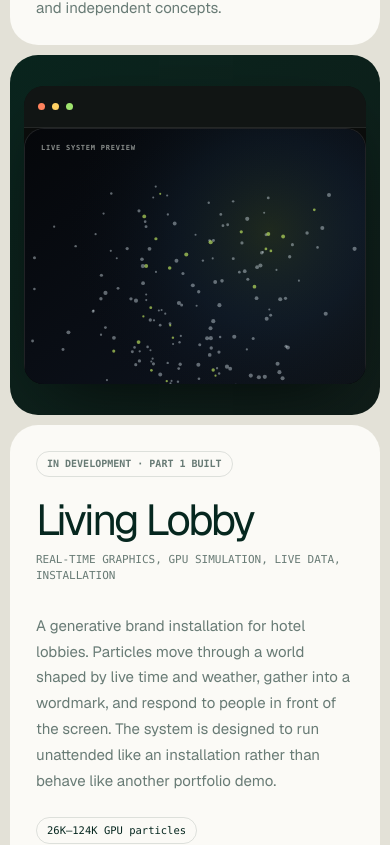
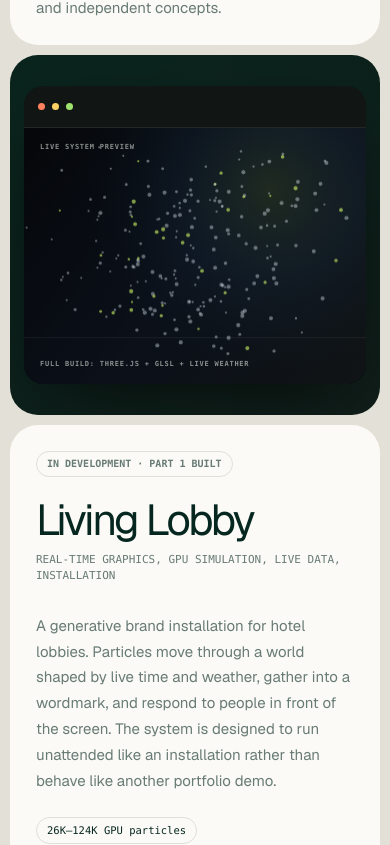
Before and after one commit to devon-gif/portfolio, a Next.js app: page /devon in a window 390 px wide. Shown: the part 1179-2024 px from the top of the page. Built offline with nearby package versions, Linux system fonts and the light colour scheme; no server answers.

Commit message:
Polish embedded AI and Living Lobby panels

```diff
--- a/app/devon/opus.module.css
+++ b/app/devon/opus.module.css
@@ -163,3 +163,18 @@
   .media{padding:14px;min-height:360px}.projectCopy{padding:26px}.browserShot{aspect-ratio:4/3}
   .studio{padding:28px}.mosaic{min-height:360px}.links{grid-template-columns:1fr}
 }
+
+:global(.opusLobby .db-lobby-preview){
+  min-height:100%;
+  height:100%;
+  border:0;
+  border-radius:0;
+}
+:global(.opusAI .db-ai){
+  min-height:650px;
+  box-shadow:none;
+  border-color:rgba(241,239,231,.16);
+}
+@media(max-width:760px){
+  :global(.opusAI .db-ai){min-height:0}
+}
```
